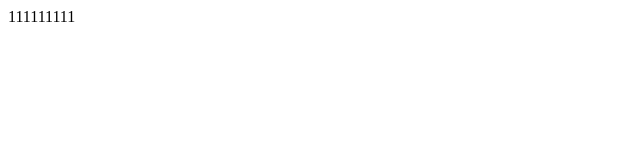
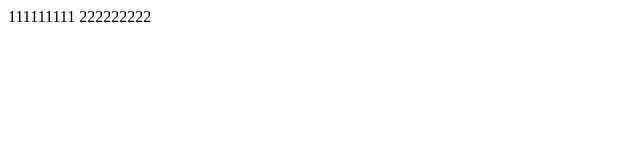
Before and after one commit to SDalert/DSCX, a plain HTML site: page index.html in a window 1280 px wide. Shown: the whole page, without its empty margins (0-640 px from the left). Drawn offline with Linux system fonts and the light colour scheme.

Commit message:
第二次提交

```diff
--- a/index.html
+++ b/index.html
@@ -8,7 +8,7 @@
 </head>
 
 <body>
-    111111111
+    111111111 222222222
 </body>
 
 </html>
```
